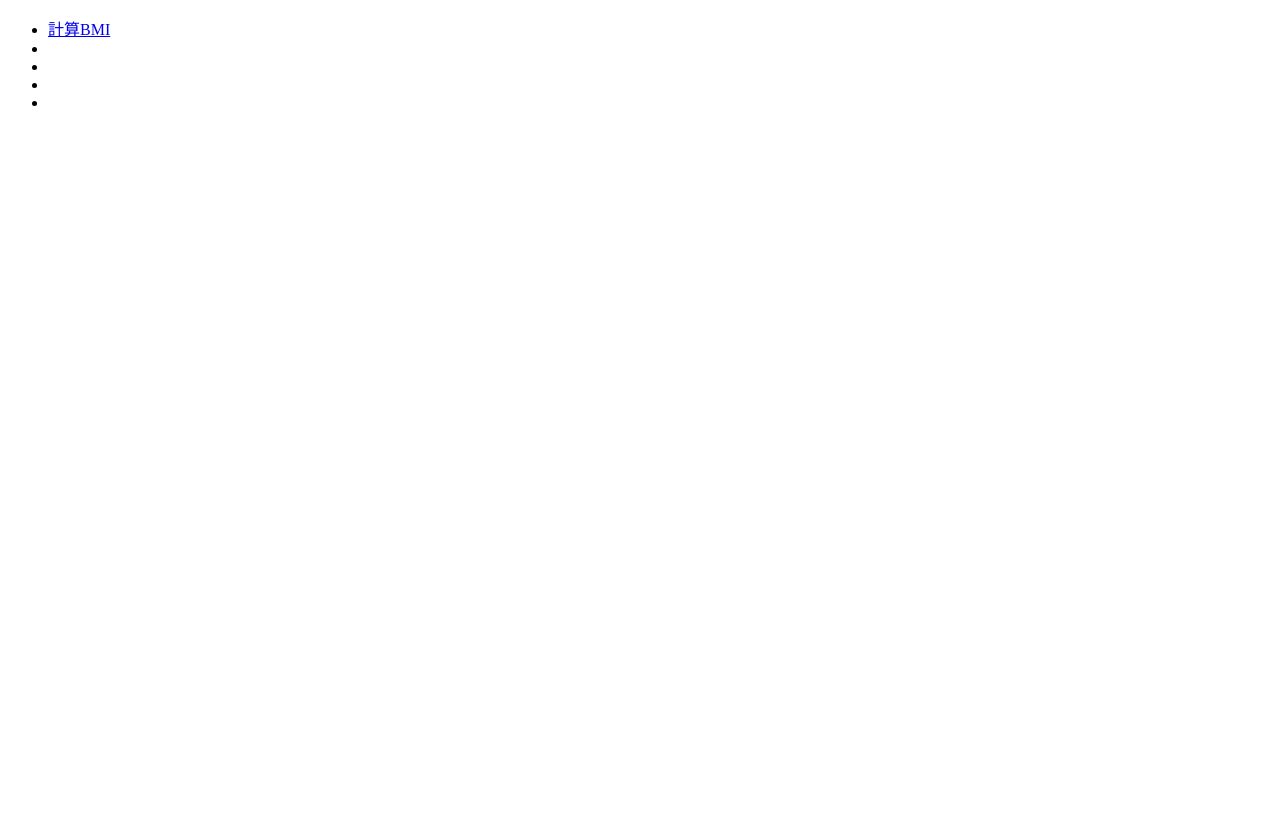
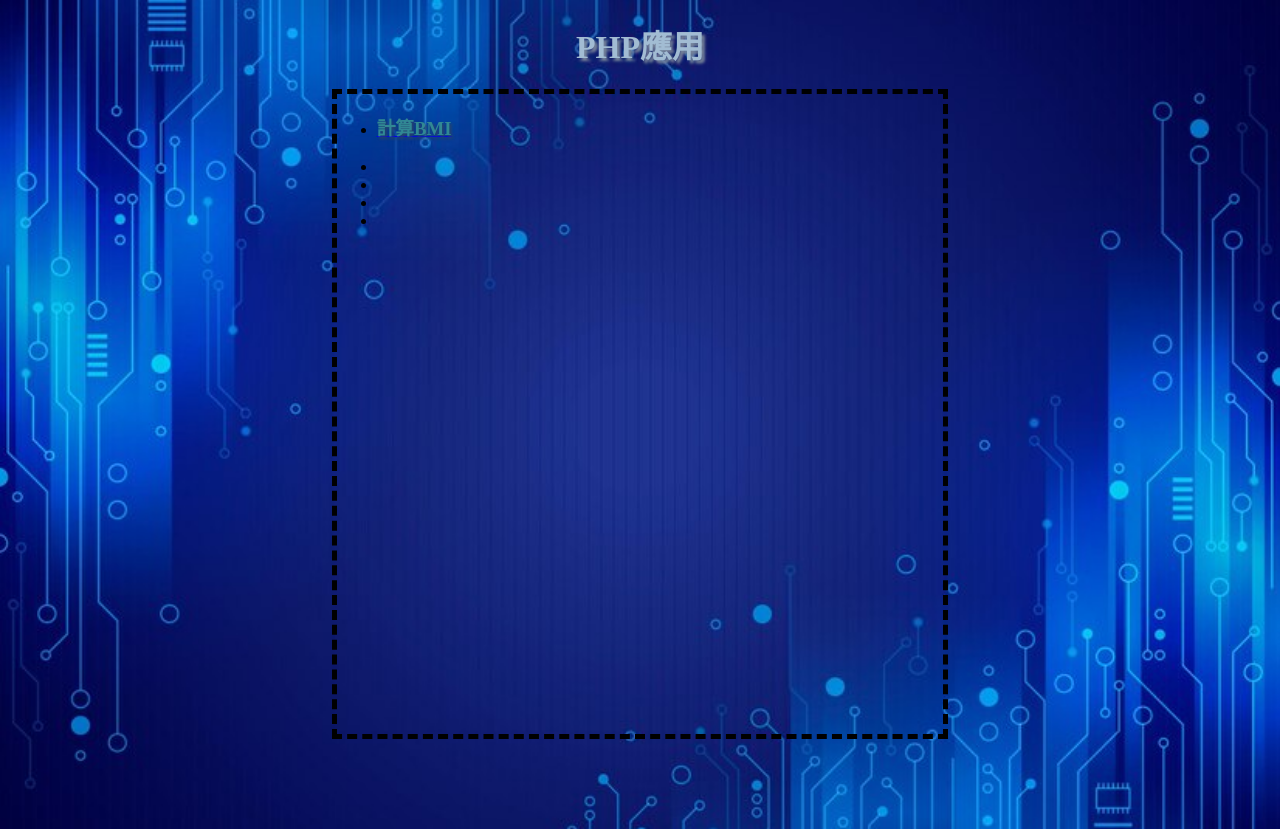
Before and after one commit to ChiaYEHHH/PHP_functional, a PHP site: page / in a window 1280 px wide. Before the commit the page is almost empty. Before the commit the page ends 106 px from the top, so only its background shows below. Run offline with PHP 8.4, Linux system fonts and the light colour scheme.

Commit message:
index美化

```diff
--- a/index.html
+++ b/index.html
@@ -1,17 +1,61 @@
 <!DOCTYPE html>
 <html lang="en">
+
 <head>
     <meta charset="UTF-8">
     <meta name="viewport" content="width=device-width, initial-scale=1.0">
-    <title>Document</title>
+    <title>PHP應用</title>
+    <style>
+        body {
+
+            background-image: url(./pic/tech.jpg);
+            background-size: cover;
+            background-repeat: no-repeat;
+        }
+
+        .container {
+            width: 80%;
+            height: 100vh;
+            margin: auto;
+
+        }
+
+        .box {
+            border: 5px dashed black;
+            border-width: 5px;
+            width: 60%;
+            height: 80%;
+            margin: auto;
+            /* text-align: center; */
+        }
+
+        h1 {
+            text-align: center;
+            font-weight: bold;
+            color: rgb(162, 188, 211);
+            text-shadow: 3px 3px 3px rgb(122, 135, 155);
+        }
+        h3{
+            color:rgb(49, 136, 148);
+            text-shadow: 2px 2px 3px rgb(42, 67, 104);
+
+        }
+    </style>
 </head>
+
 <body>
+    <div class="container">
+        <h1>PHP應用</h1>
+        <div class="box">
             <ul>
-        <li><a href="bmi.php">計算BMI</a></li>
+                <li><a href="bmi.php"><h3>計算BMI</h3></a></li>
                 <li></li>
                 <li></li>
                 <li></li>
                 <li></li>
             </ul>
+        </div>
+    </div>
 </body>
+
 </html>
```
Also changed, not shown: bmi.php (+16 -1 lines), pic/tech.jpg (added). Lines whose indentation alone changed are shown as unchanged.
